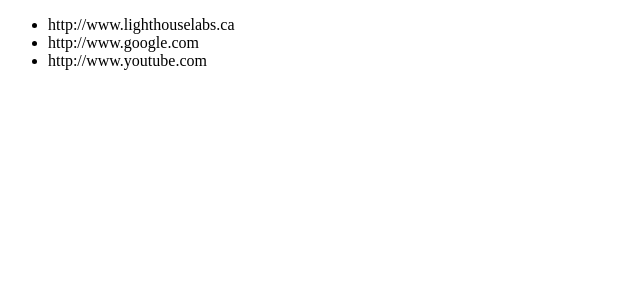
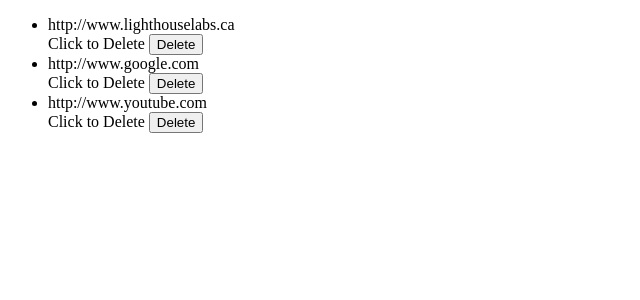
Before and after one commit to dongyingname/tinyAppProject, a Node server app: page /urls in a window 1280 px wide. Shown: the top 300 px of the page, without its empty margins (0-640 px from the left). Run offline with Node 20, Linux system fonts and the light colour scheme.

Commit message:
added delete button to the main page. Started to add route(POST)

```diff
--- a/express_server.js
+++ b/express_server.js
@@ -34,7 +34,14 @@ app.get("/urls", (req, res) => {
     let templateVars = {
         urls: urlDatabase
     };
+
     res.render("urls_index", templateVars);
+});
+
+//Post Route. Handles the delete button that was added to the main(index) page
+app.post("/urls/9sm5xK/delete", (req, res) => {
+
+    res.send("Ok"); // Respond with 'Ok' (we will replace this)
 });
 
 //Route for post
@@ -49,10 +56,10 @@ app.get("/u/:shortURL", (req, res) => {
 });
 
 //Route for test
-app.post("/urls", (req, res) => {
-    console.log(req.body); // debug statement to see POST parameters
-    res.send("Ok"); // Respond with 'Ok' (we will replace this)
-});
+// app.post("/urls", (req, res) => {
+//     console.log(req.body); // debug statement to see POST parameters
+//     res.send("Ok"); // Respond with 'Ok' (we will replace this)
+// });
 
 //Second route
 app.get("/urls/:id", (req, res) => {
--- a/views/urls_index.ejs
+++ b/views/urls_index.ejs
@@ -10,13 +10,17 @@
 </head>
 
 <body>
-    <!-- Add your EJS code here -->
+
 
     <ul>
         <% for (let i in urls) { %>
         <li>
             <%= urls[i]; %>
         </li>
+        <form method="POST" action="/urls/9sm5xK/delete">
+            <label>Click to Delete</label>
+            <input type="submit" value="Delete">
+        </form>
         <% } %>
     </ul>
 
```
